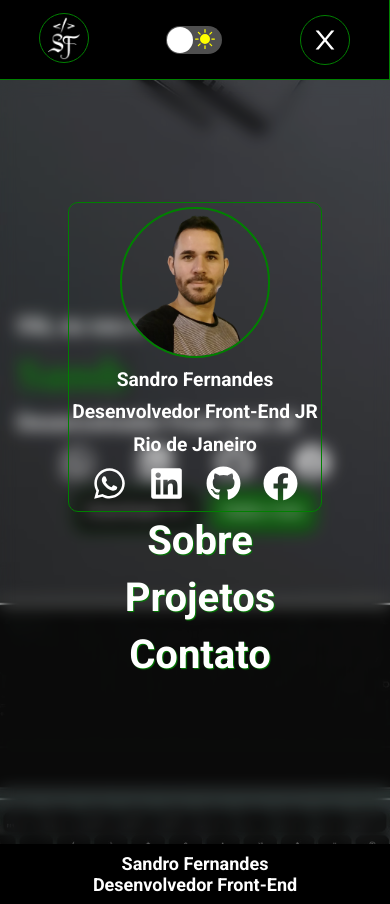
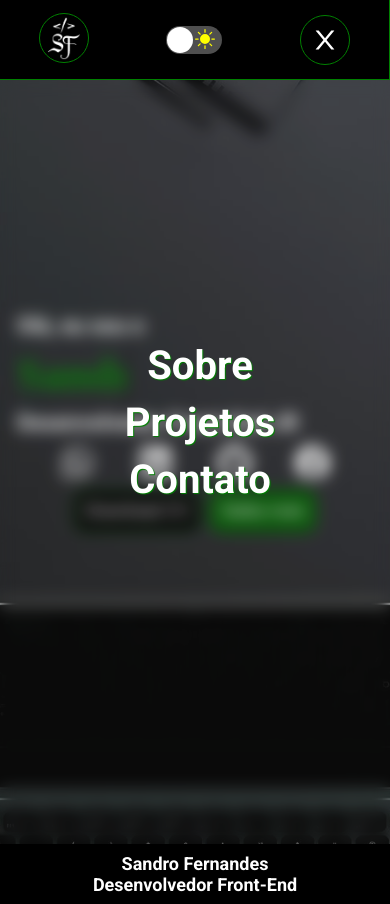
Before and after one commit to SandroFernandesRosal/Portf-lio-ReactJS, a React (Vite) app: page / in a window 390 px wide. Both pictures are taken after a click on the button 325 px from the left and 39 px from the top of the page. Built offline with nearby package versions, Linux system fonts and the light colour scheme; a web font is replaced by a local one.

Commit message:
refatorando

```diff
--- a/src/Components/header/Sociais.jsx
+++ b/src/Components/Sociais/Sociais.jsx
@@ -1,11 +1,11 @@
 import {FaFacebook, FaGithub, FaLinkedin, FaWhatsapp} from "react-icons/fa";
-import { SociaisContainer } from "../../Pages/index/styles";
+import { Container } from "./styles";
 
 
 export const Sociais = () => {
 
   return(
-    <SociaisContainer>
+    <Container>
 
         <a href="https://api.whatsapp.com/send?phone=5521969501614" target="blank">
           <FaWhatsapp />
@@ -24,6 +24,6 @@
         </a>
 
 
-    </SociaisContainer>
+    </Container>
   )
 }
--- /dev/null
+++ b/src/Components/Sociais/styles.js
@@ -0,0 +1,21 @@
+import styled from "styled-components";
+
+export const Container = styled.div`
+
+width: 100%;
+ display: flex;
+ justify-content: space-evenly;
+ text-align: center;
+
+ svg {
+  font-size: 35px;
+  cursor: pointer;
+  color: white;
+
+}
+
+ svg:hover {
+  color: green;
+}
+
+`
--- a/src/Components/header/MenuMobile.jsx
+++ b/src/Components/header/MenuMobile.jsx
@@ -1,14 +1,12 @@
 import { Link } from "react-router-dom";
 import { Menu } from "./styles";
-import { Card } from "./card";
-import FotoPerfil from "./img/foto-perfil.png";
 
 export const MenuMobile = ({ handleMenu }) => {
 
   return(
     <Menu>
         <ul>
-            <Card img={FotoPerfil} name="Sandro Fernandes" title="Desenvolvedor Front-End JR" city="Rio de Janeiro"/>
+
             <Link to="/sobre"><li onClick={handleMenu}>Sobre</li></Link>
             <Link to="/projetos"><li onClick={handleMenu}>Projetos</li></Link>
             <Link to="/contato"><li onClick={handleMenu}>Contato</li></Link>
--- a/src/Components/header/card.jsx
+++ /dev/null
@@ -1,19 +0,0 @@
-import { Sociais } from "./Sociais";
-import { CardContainer } from "./styles";
-
-export const Card = ({img, name, title, city}) => {
-
-  return(
-    <CardContainer>
-
-        <div className="card-perfil">
-            <img src={img}/>
-            <p>{name}</p>
-            <p>{title}</p>
-            <p>{city}</p>
-            <Sociais />
-        </div>
-
-   </CardContainer>
-  )
-}
--- a/src/Components/header/styles.js
+++ b/src/Components/header/styles.js
@@ -142,7 +142,7 @@
   max-width: 390px;
   height: 310px;
 
-  color: white;
+  color: ${({ theme }) => theme.colors.primaryTextColor};
   border-radius: 10px;
 
   display: flex;
@@ -164,26 +164,7 @@
   border: 2px solid green;
 }
 
- .sociais  {
- width: 100%;
- display: flex;
- justify-content: space-around;
- text-align: center;
-}
 
-
-
-
-.sociais svg {
-  font-size: 35px;
-  cursor: pointer;
-
-
-}
-
-.sociais svg:hover {
-  color: green;
-}
 
 @media (min-width: 700px) {
   display: none;
--- a/src/Pages/contato/Contato.jsx
+++ b/src/Pages/contato/Contato.jsx
@@ -3,7 +3,7 @@
 import { useRef } from 'react';
 import emailjs from '@emailjs/browser';
 import { Container } from "./styles";
-import { Sociais } from "../../Components/header/Sociais";
+import { Sociais } from "../../Components/Sociais/Sociais";
 import {BiHappyAlt} from "react-icons/bi"
 
 
--- a/src/Pages/index/Home.jsx
+++ b/src/Pages/index/Home.jsx
@@ -1,5 +1,5 @@
 import { Container } from "./styles";
-import { Sociais } from "../../Components/header/Sociais";
+import { Sociais } from "../../Components/Sociais/Sociais";
 import { Link } from "react-router-dom";
 import Download from "./SandroFernandes.pdf";
 import FotoPerfil from "../../Components/header/img/foto-perfil.png";
--- a/src/Pages/index/styles.js
+++ b/src/Pages/index/styles.js
@@ -182,23 +182,3 @@
 
 
 `
-
-export const SociaisContainer = styled.div`
-
- width: 100%;
- display: flex;
- justify-content: space-evenly;
- text-align: center;
-
- svg {
-  font-size: 35px;
-  cursor: pointer;
-  color: white;
-
-}
-
- svg:hover {
-  color: green;
-}
-
-`
```
